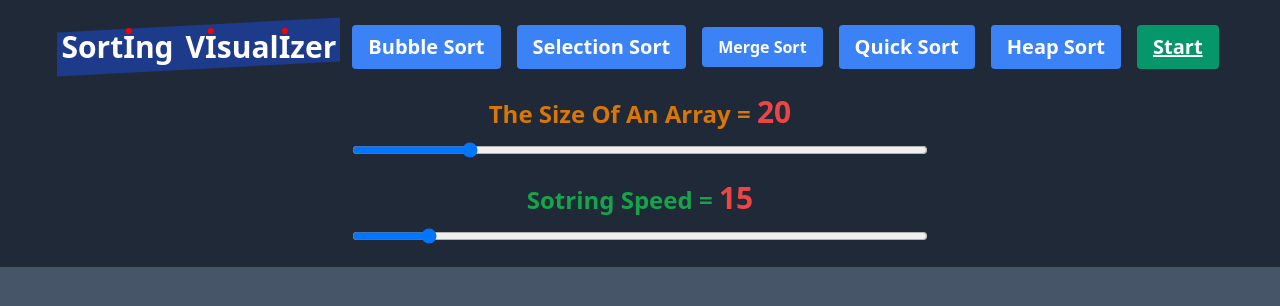
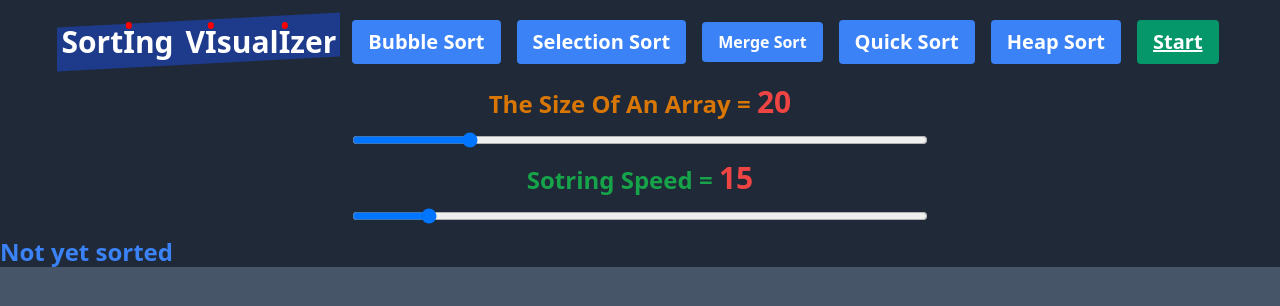
Before and after one commit to Mohab0P/Visualising_Sortin_Algorithms, a React (Vite) app: page / in a window 1280 px wide. Shown: the top 306 px of the page. Built offline with nearby package versions, Linux system fonts and the light colour scheme.

Commit message:
add a simple timer for the Bubblesort

```diff
--- a/src/algorithms/BubbleSort.tsx
+++ b/src/algorithms/BubbleSort.tsx
@@ -10,6 +10,8 @@ const swap = (array: number[], i: number, j: number) => {
     const dupBlocks: number[] = array.slice();
     const animArr: number[][] = [];
 
+    const startTime = performance.now();
+
     for (let i = 0; i < dupBlocks.length; i++) {
       for (let j = 0; j < dupBlocks.length - i - 1; j++) {
         if (dupBlocks[j] > dupBlocks[j + 1]) {
@@ -18,6 +20,8 @@ const swap = (array: number[], i: number, j: number) => {
         }
       }
     }
-
-    return { dupBlocks, animArr };
+    const endTime = performance.now();
+    const timeTaken = endTime - startTime;
+    console.log(`Time taken: ${timeTaken}ms`);
+    return { dupBlocks, animArr, timeTaken };
   };
--- a/src/components/Nav.tsx
+++ b/src/components/Nav.tsx
@@ -1,3 +1,4 @@
+import React, { useState } from 'react';
 import { useArrayContext } from "../utils/ArrayProvider";
 import { BubbleSort } from "../algorithms/BubbleSort";
 import animateDivs from "../utils/AnimateDivs";
@@ -22,13 +23,13 @@ const Nav: React.FC<NavProps> = ({ className }) => {
     sortType,
     setSortType
   } = useArrayContext();
-
+  const [timeTaken, setTimeTaken] = useState<number | null>(null);
   const sort = () => {
     switch (sortingAlgorithm) {
       case "BubbleSort": {
 
-        const { dupBlocks, animArr} = BubbleSort(array);
-
+        const { dupBlocks, animArr,timeTaken} = BubbleSort(array);
+        setTimeTaken(timeTaken);
         animateDivs(dupBlocks, animArr, speed, setArray);
         break;
       }
@@ -173,6 +174,10 @@ const Nav: React.FC<NavProps> = ({ className }) => {
           onChange={(e) => setSpeed(parseInt(e.target.value))}
         />
       </div>
+      <h1 className="text-blue-500 text-2xl">
+  {timeTaken !== null ? `Time taken: ${timeTaken.toFixed(2)} milliseconds` : 'Not yet sorted'}
+</h1>
+
     </nav>
   );
 };
```
